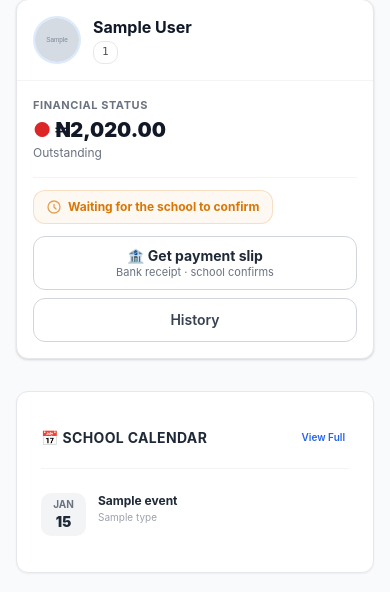
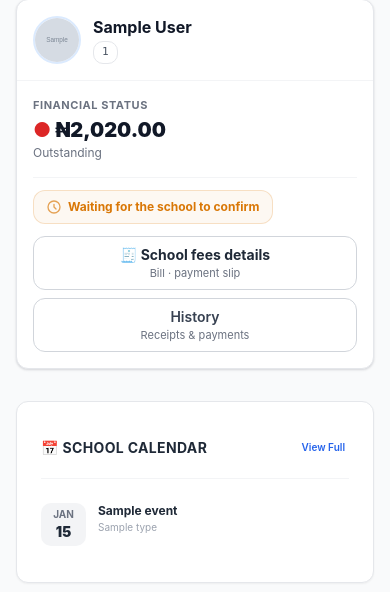
Before and after one commit to pgcsc170531/symfony-docker-starter, a Symfony app: template templates/tenant/parent/dashboard.html.twig in a window 390 px wide. Shown: the part 764-1356 px from the top of the page. Run offline with Twig, Linux system fonts and the light colour scheme; the template is opened without the code that fills it: most values are stand-ins (such as "Sample title", 1, 10 or a date in 2020); grey boxes marked "Sample" are stand-in pictures; some libraries are stand-ins or nearby versions.

Commit message:
Fee card: compact on desktop, Pay online at the bottom
- Desktop was carrying three 54px two-line buttons stacked (card ~380px).
  From 640px the subtitles drop and the layout becomes two 44px rows:
  [Fees details][History] then a full-width Pay online. Card is 249px now,
  385px on a phone where the subtitles still earn their space.
- The second button said 'Get payment slip' but it opens the bill, where the
  slip is generated. It now says 'School fees details' (full wording on a
  phone, 'Fees details' in the 165px desktop half-column where the long label
  wrapped to a third line) with 'Bill - payment slip' underneath.
- Pay online moved to the bottom of the card on both layouts.

Measured: 0px overflow at 320/360/1100; buttons 54px on a phone and 44px on
desktop; order on a phone Fees details -> History -> Pay online.

```diff
--- a/templates/tenant/parent/dashboard.html.twig
+++ b/templates/tenant/parent/dashboard.html.twig
@@ -320,37 +320,49 @@
                                         </div>
                                     {% endif %}
 
-                                    {# The financial column is narrow at every width (the card is
-                                       split 1/3 + 2/3), so the actions stay a single
-                                       full-width stack. Each button names its OUTCOME:
-                                       online confirms itself, the bank path needs the school. #}
-                                    <div class="grid grid-cols-1 gap-2">
-                                        {% if invoice and debt > 0 and onlinePaymentAvailable %}
-                                            {# Paying by card before the office sees it: same POST the Fees
-                                               screen uses, so the amount, the charge policy and the
-                                               ownership check are decided server-side, once. #}
-                                            <form method="post" action="{{ path('app_parent_payment_start', {id: invoice.id}) }}" class="order-1 w-full">
-                                                <input type="hidden" name="_token" value="{{ csrf_token('pay_start_' ~ invoice.id) }}">
-                                                <button type="submit"
-                                                        class="flex min-h-[54px] w-full flex-col items-center justify-center rounded-lg bg-accent-600 px-3 py-2 text-center leading-tight text-white shadow-sm transition-colors hover:bg-accent-700">
-                                                    <span class="text-sm font-bold">💳 Pay ₦{{ (onlineTotals[invoice.id] ?? invoice.balanceDue)|number_format(2) }} online</span>
-                                                    <span class="text-[11px] font-normal text-white/85">Confirmed instantly</span>
-                                                </button>
-                                            </form>
-                                        {% endif %}
-
+                                    {# Actions. The financial column is only ~310px even on a wide
+                                       screen, so a row of three never fitted. On a phone every
+                                       button is a full-width two-line stack; from 640px the
+                                       subtitles drop and it becomes two compact 44px rows —
+                                       which is what keeps the card short on a desktop. #}
+                                    <div class="grid grid-cols-1 gap-2 sm:grid-cols-2">
                                         {% if invoice and debt > 0 %}
+                                            {# This opens the bill, not a slip — so it says what it
+                                               does. The slip is generated on that page. #}
                                             <a href="{{ path('app_tenant_invoice_show', {id: invoice.id}) }}"
-                                               class="order-2 flex min-h-[54px] w-full flex-col items-center justify-center rounded-lg border border-ink-300 bg-white px-3 py-2 text-center leading-tight transition-colors hover:border-accent-400 hover:bg-accent-50">
-                                                <span class="text-sm font-bold text-ink-800">🏦 Get payment slip</span>
-                                                <span class="text-[11px] text-ink-500">Bank receipt · school confirms</span>
+                                               class="order-1 flex min-h-[54px] w-full flex-col items-center justify-center gap-0.5 rounded-lg border border-ink-300 bg-white px-3 py-2 text-center leading-tight transition-colors hover:border-accent-400 hover:bg-accent-50 sm:min-h-[44px] sm:flex-row sm:gap-2">
+                                                {# Two labels: the full wording on a phone, where the
+                                                   button is full width; the short one in the 165px
+                                                   half-column on desktop, where the long one wrapped. #}
+                                                <span class="text-sm font-bold text-ink-800">
+                                                    <span aria-hidden="true">🧾</span>
+                                                    <span class="sm:hidden">School fees details</span>
+                                                    <span class="hidden sm:inline">Fees details</span>
+                                                </span>
+                                                <span class="text-[11px] text-ink-500 sm:hidden">Bill · payment slip</span>
                                             </a>
                                         {% endif %}
 
                                         <a href="{{ path('app_parent_finance_view', {id: student.id}) }}"
-                                           class="order-3 inline-flex min-h-[44px] w-full items-center justify-center rounded-lg border border-ink-300 bg-white px-4 text-sm font-semibold text-ink-700 transition-colors hover:border-accent-400 hover:text-accent-700">
-                                            History
+                                           class="order-2 flex min-h-[54px] w-full flex-col items-center justify-center gap-0.5 rounded-lg border border-ink-300 bg-white px-3 py-2 text-center leading-tight transition-colors hover:border-accent-400 hover:bg-accent-50 sm:min-h-[44px] sm:flex-row sm:gap-2">
+                                            <span class="text-sm font-semibold text-ink-700">History</span>
+                                            <span class="text-[11px] text-ink-500 sm:hidden">Receipts &amp; payments</span>
                                         </a>
+
+                                        {% if invoice and debt > 0 and onlinePaymentAvailable %}
+                                            {# Paying by card before the office sees it: same POST the Fees
+                                               screen uses, so the amount, the charge policy and the
+                                               ownership check are decided server-side, once.
+                                               Sits last: it is the biggest commitment on the card. #}
+                                            <form method="post" action="{{ path('app_parent_payment_start', {id: invoice.id}) }}" class="order-3 w-full sm:col-span-2">
+                                                <input type="hidden" name="_token" value="{{ csrf_token('pay_start_' ~ invoice.id) }}">
+                                                <button type="submit"
+                                                        class="flex min-h-[54px] w-full flex-col items-center justify-center gap-0.5 rounded-lg bg-accent-600 px-3 py-2 text-center leading-tight text-white shadow-sm transition-colors hover:bg-accent-700 sm:min-h-[44px] sm:flex-row sm:gap-2">
+                                                    <span class="text-sm font-bold">💳 Pay ₦{{ (onlineTotals[invoice.id] ?? invoice.balanceDue)|number_format(2) }} online</span>
+                                                    <span class="text-[11px] font-normal text-white/85 sm:hidden">Confirmed instantly</span>
+                                                </button>
+                                            </form>
+                                        {% endif %}
                                     </div>
                                 </div>
                             </div>
```
